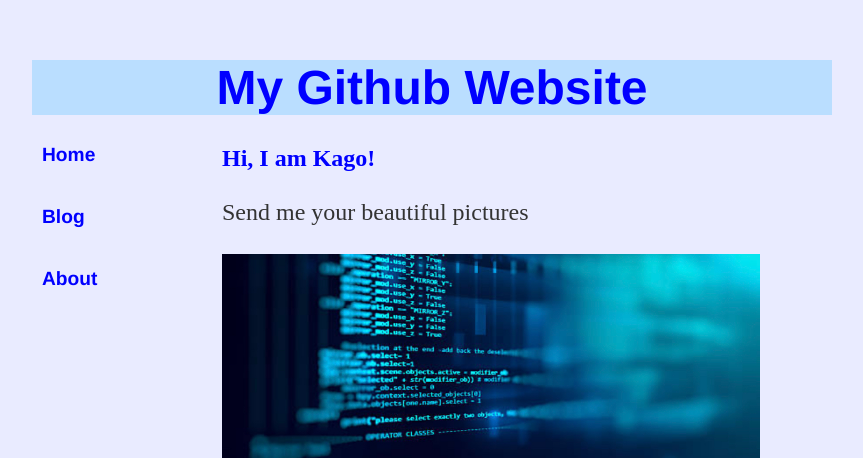
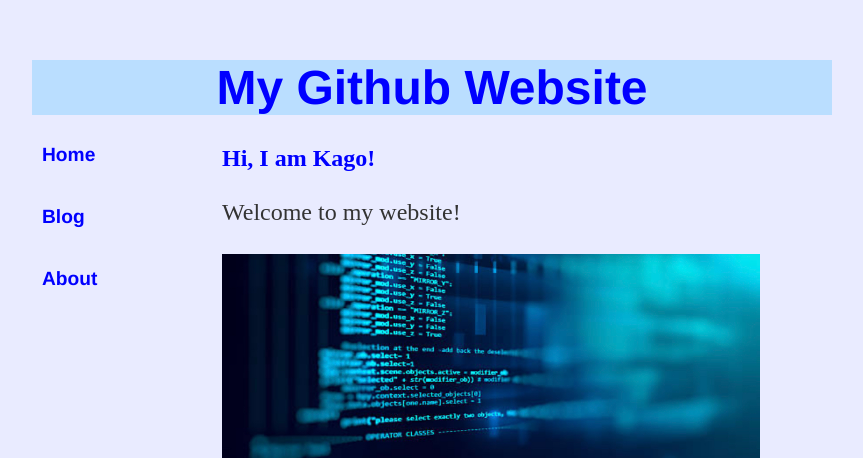
Before and after one commit to KagoPrezRantsho/KagoPrezRantsho.github.io, a Jekyll site: the page built from index.html, in a window 1280 px wide. Shown: the top 458 px of the page, without its empty margins (208-1071 px from the left). Built offline with Jekyll 4.4.1, drawn with Linux system fonts in a browser that asks for light colours.

Commit message:
Update index.html

```diff
--- a/index.html
+++ b/index.html
@@ -3,6 +3,6 @@ layout: default
 title: Web Programming
 ---
 <h2>Hi, I am Kago!</h2>
-<p>Send me your beautiful pictures</p>
+<p>Welcome to my website!</p>
 <img src="F042C3EA-A3C9-4357-80E8-038CDA4749C8.jpeg" with="600" height="300" alt="STAIRS PHOTO">
 <p>Coming soon: Amazing projects and practice examples!</p>
```
